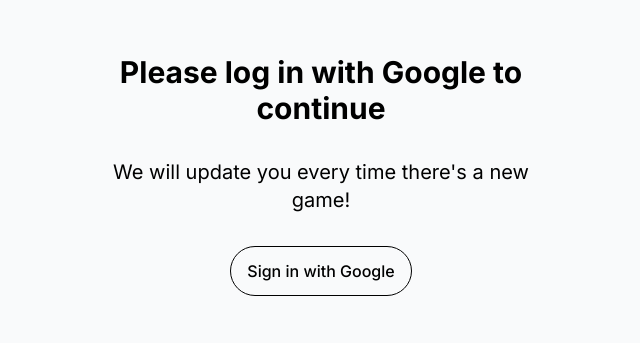
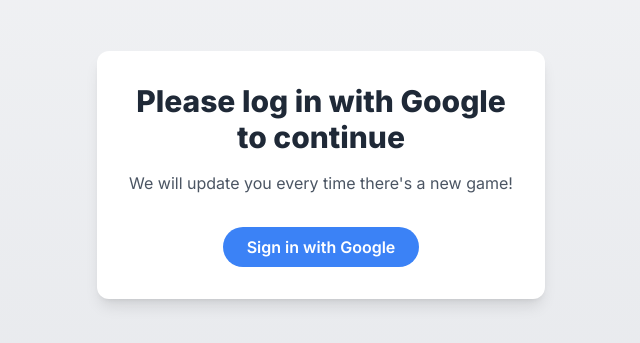
Before and after one commit to gauravahlawat81/redbrickconnections, a Next.js app: page / in a window 1280 px wide. Shown: the part 225-568 px from the top of the page, without its empty margins (319-959 px from the left). Built offline with nearby package versions, Linux system fonts and the light colour scheme.

Commit message:
Changed login page design

```diff
--- a/app/page.tsx
+++ b/app/page.tsx
@@ -160,17 +160,26 @@
         </div>
       ) : googleUser === null ? (
         // Render Sign-In Option if Not Logged In
-        <div className="flex flex-col items-center justify-center min-h-screen p-4 bg-gray-50">
-          <div className="max-w-md w-full space-y-8 text-center">
-            <h2 className="text-2xl md:text-3xl font-bold mb-2 text-black">
-              Please log in with Google to continue
-            </h2>
-            <h2 className="text-lg md:text-xl mb-4 text-black">
-              We will update you every time there&apos;s a new game!
-            </h2>
-            <ControlButton text="Sign in with Google" onClick={handleGoogleSignIn} />
-          </div>
+        <div className="min-h-screen bg-gradient-to-b from-gray-100 to-gray-200 flex items-center justify-center p-4">
+        {/* Container/card */}
+        <div className="bg-white shadow-lg rounded-xl max-w-md w-full p-8 text-center animate-fadeInDown">
+          <h2 className="text-2xl md:text-3xl font-extrabold mb-4 text-gray-800">
+            Please log in with Google to continue
+          </h2>
+          <p className="text-gray-600 mb-8">
+            We will update you every time there&apos;s a new game!
+          </p>
+
+          {/* The sign-in button */}
+          <button
+            onClick={handleGoogleSignIn}
+            className="bg-blue-500 text-white font-semibold py-2 px-6 rounded-full
+                       hover:bg-blue-600 transform hover:scale-105 transition-transform"
+          >
+            Sign in with Google
+          </button>
         </div>
+      </div>
       ) : (
         // Main Game Interface for Logged-In Users
         <div className="flex flex-col items-center w-11/12 md:w-3/4 lg:w-7/12 mx-auto mt-14 relative px-4 sm:px-6 lg:px-8">
--- a/tailwind.config.ts
+++ b/tailwind.config.ts
@@ -25,9 +25,14 @@
             transform: "translateX(5px)",
           },
         },
+        fadeInDown: {
+          "0%": { opacity: "0", transform: "translateY(-10px)" },
+          "100%": { opacity: "1", transform: "translateY(0)" },
+        },
       },
       animation: {
         "horizontal-shake": "horizontal-shake 0.2s ease-in-out infinite",
+        fadeInDown: "fadeInDown 0.6s ease-out",
       },
     },
   },
```
